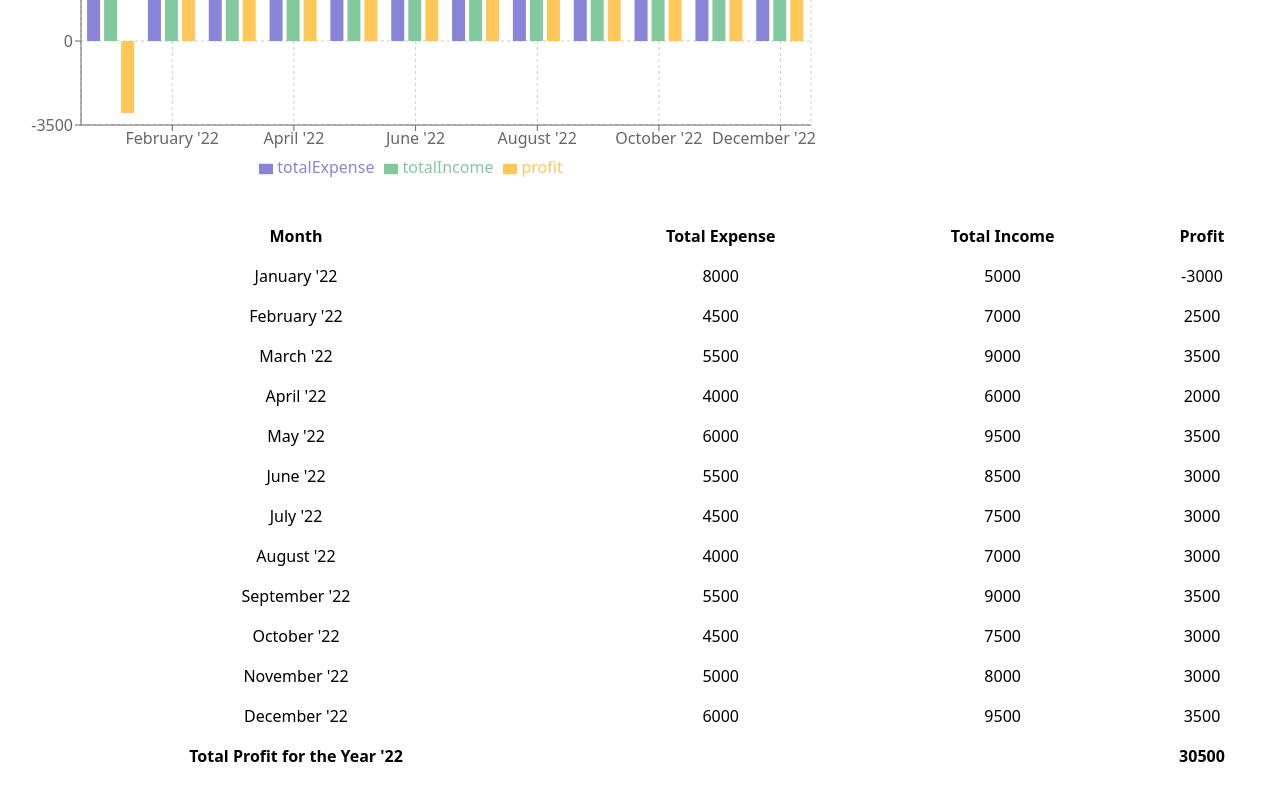
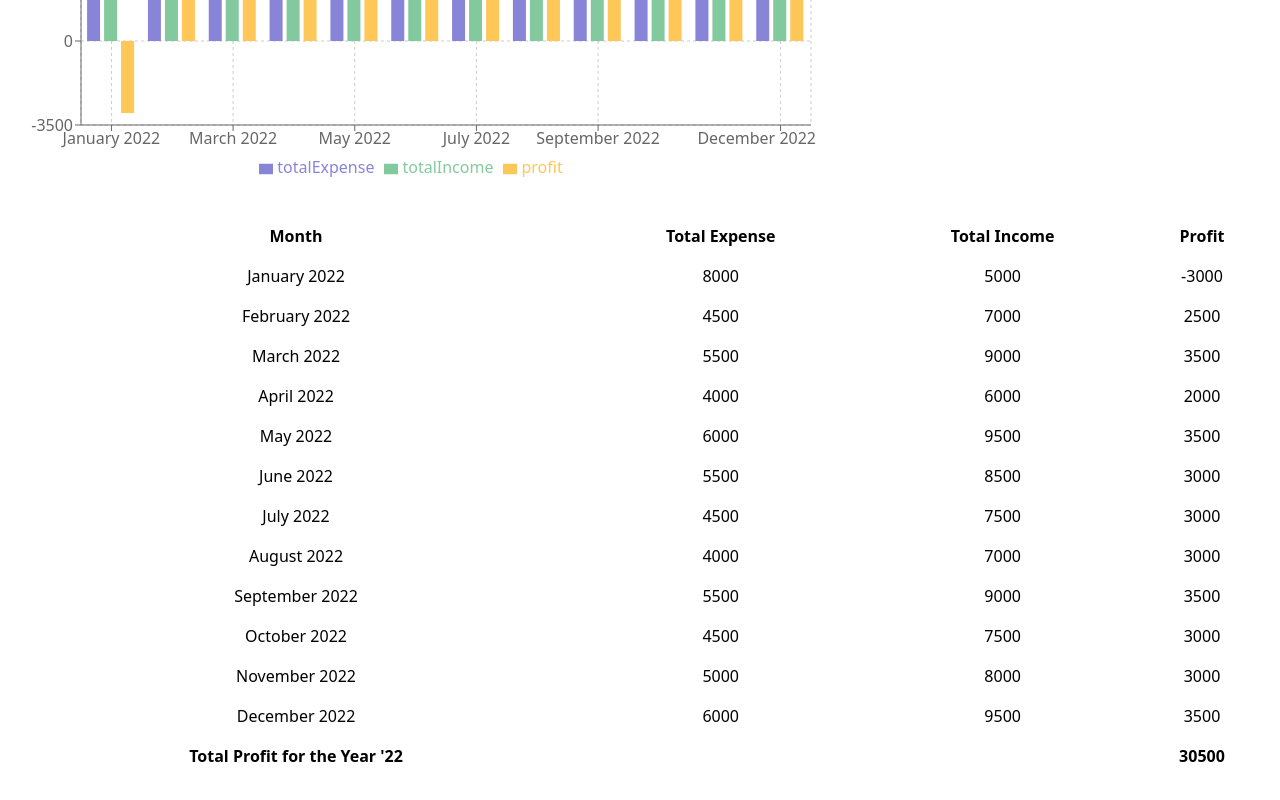
Before and after one commit to kafil-wara/nextjs, a Next.js app: page /financialData in a window 1280 px wide. Shown: the part 336-1136 px from the top of the page. Built offline with nearby package versions, Linux system fonts and the light colour scheme.

Commit message:
edited year format

```diff
--- a/src/pages/financialData.js
+++ b/src/pages/financialData.js
@@ -7,73 +7,73 @@ const FinancialDataPage = () => {
     const financialData = {
         data: [
             {
-                "month": "January '22",
+                "month": "January 2022",
                 "totalExpense": 8000,
                 "totalIncome": 5000,
                 "profit": -3000
             },
             {
-                "month": "February '22",
+                "month": "February 2022",
                 "totalExpense": 4500,
                 "totalIncome": 7000,
                 "profit": 2500
             },
             {
-                "month": "March '22",
+                "month": "March 2022",
                 "totalExpense": 5500,
                 "totalIncome": 9000,
                 "profit": 3500
             },
             {
-                "month": "April '22",
+                "month": "April 2022",
                 "totalExpense": 4000,
                 "totalIncome": 6000,
                 "profit": 2000
             },
             {
-                "month": "May '22",
+                "month": "May 2022",
                 "totalExpense": 6000,
                 "totalIncome": 9500,
                 "profit": 3500
             },
             {
-                "month": "June '22",
+                "month": "June 2022",
                 "totalExpense": 5500,
                 "totalIncome": 8500,
                 "profit": 3000
             },
             {
-                "month": "July '22",
+                "month": "July 2022",
                 "totalExpense": 4500,
                 "totalIncome": 7500,
                 "profit": 3000
             },
             {
-                "month": "August '22",
+                "month": "August 2022",
                 "totalExpense": 4000,
                 "totalIncome": 7000,
                 "profit": 3000
             },
             {
-                "month": "September '22",
+                "month": "September 2022",
                 "totalExpense": 5500,
                 "totalIncome": 9000,
                 "profit": 3500
             },
             {
-                "month": "October '22",
+                "month": "October 2022",
                 "totalExpense": 4500,
                 "totalIncome": 7500,
                 "profit": 3000
             },
             {
-                "month": "November '22",
+                "month": "November 2022",
                 "totalExpense": 5000,
                 "totalIncome": 8000,
                 "profit": 3000
             },
             {
-                "month": "December '22",
+                "month": "December 2022",
                 "totalExpense": 6000,
                 "totalIncome": 9500,
                 "profit": 3500
```
